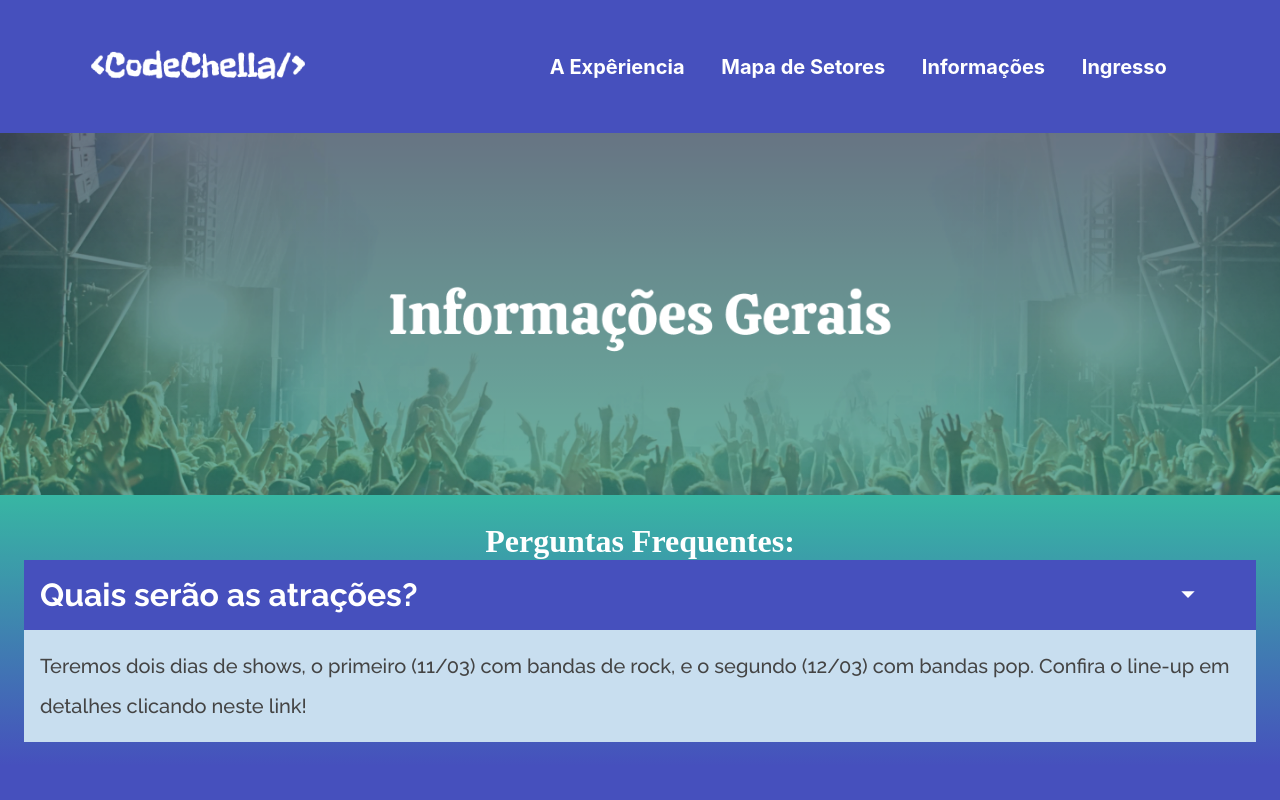
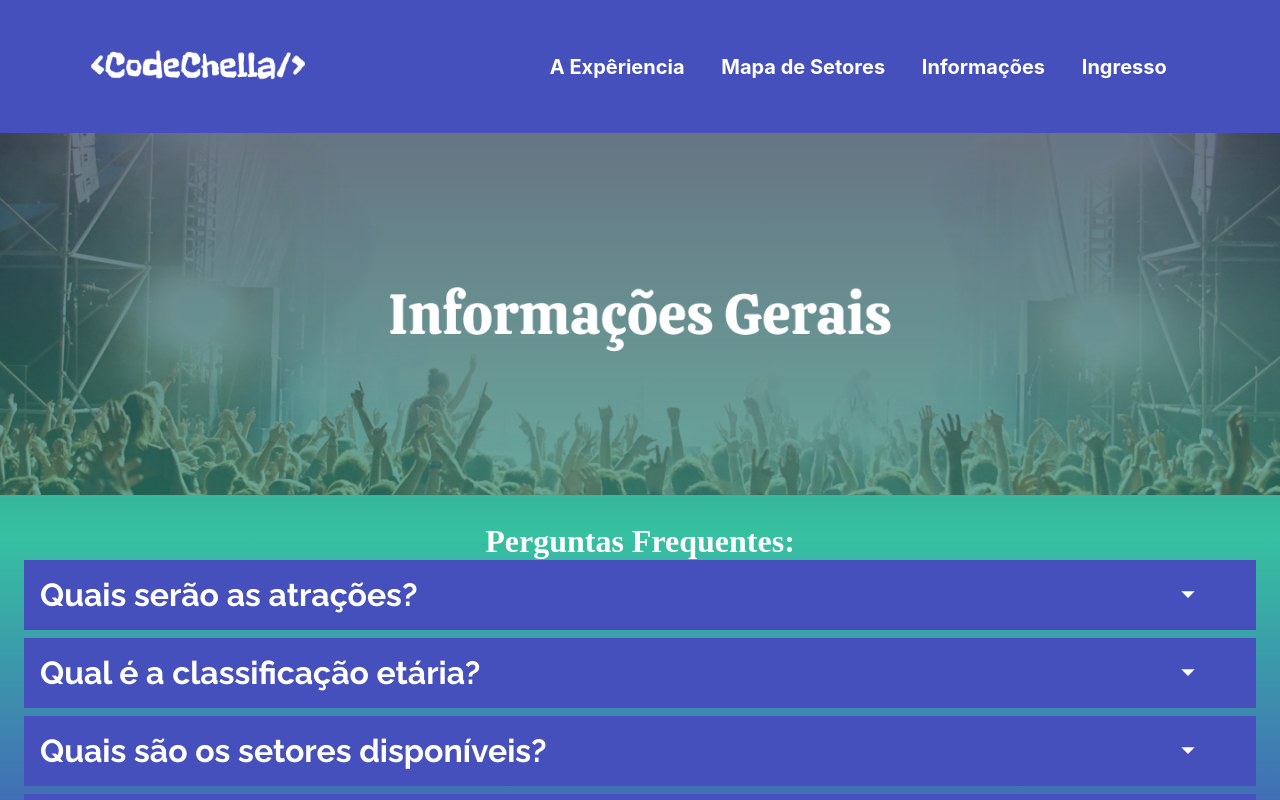
Before and after one commit to thaissamuniz/codechella, a React (Create React App) app: page /informacoes in a window 1280 px wide. Shown: the top 800 px of the page. Built offline with nearby package versions, Linux system fonts and the light colour scheme; a web font is replaced by a local one.

Commit message:
add accordion functionality

```diff
--- a/src/components/InfoAccordion/index.js
+++ b/src/components/InfoAccordion/index.js
@@ -1,18 +1,26 @@
+import { useState } from 'react';
 import './style.css';
 
 const InfoAccordion = ({ infoTitle, infoText }) => {
 
-    const openInfo = () => {
+    const [show, setShow] = useState(false);
+    const handleOpen = () => {
+        setShow(!show)
+    }
 
-    }
     return (
-        <div>
-            <div className='info__header'>
+        <div className='info__accordion'>
+            <div className='info__header' onClick={handleOpen}>
                 <h3>{infoTitle}</h3>
             </div>
-            <div className='info__content'>
-                <p>{infoText}</p>
-            </div>
+            {
+                show && (
+                    <div className='info__content'>
+                        <p>{infoText}</p>
+                    </div>
+                )
+            }
+
         </div>
     )
 }
--- a/src/components/InfoAccordion/style.css
+++ b/src/components/InfoAccordion/style.css
@@ -14,6 +14,10 @@
 
 }
 
+.info__accordion{
+    margin-bottom: 8px;
+}
+
 .info__content {
     background-color: #C8DEEF;
     font-family: 'Raleway', sans-serif;
--- /dev/null
+++ b/src/info.js
@@ -0,0 +1,24 @@
+const faqs = [
+    {
+        question: "Quais serão as atrações?",
+        answer:
+            "Teremos dois dias de shows, o primeiro (11/03) com bandas de rock, e o segundo (12/03) com bandas pop. Confira o line-up em detalhes clicando neste link!",
+    },
+    {
+        question: "Qual é a classificação etária?",
+        answer:
+            "Aperiam ab atque incidunt dolores ullam est, earum ipsa recusandae velit cumque. Aperiam ab atque incidunt dolores ullam est, earum ipsa recusandae velit cumque.",
+    },
+    {
+        question: "Quais são os setores disponíveis?",
+        answer:
+            "Blanditiis aliquid adipisci quisquam reiciendis voluptates itaque.",
+    },
+    {
+        question: "Quais são os itens proibidos?",
+        answer:
+            "Blanditiis aliquid adipisci quisquam reiciendis voluptates itaque.",
+    },
+];
+
+export default faqs;
--- a/src/pages/InfoScreen/index.js
+++ b/src/pages/InfoScreen/index.js
@@ -4,6 +4,7 @@ import bnImage from '../../img/Banner - Infos gerais.png';
 import bnImageDesk from '../../img/BannerInfoDesk.png';
 import Text from '../../components/Text';
 import InfoAccordion from '../../components/InfoAccordion';
+import faqs from 'info';
 
 const InfoScreen = () => {
     return (
@@ -14,7 +15,9 @@ const InfoScreen = () => {
                     <Text font={'Calistoga'} textSize={'32px'} text={'Perguntas Frequentes:'} />
                 </div>
                 <div>
-                    <InfoAccordion infoTitle={'Quais serão as atrações?'} infoText={'Teremos dois dias de shows, o primeiro (11/03) com bandas de rock, e o segundo (12/03) com bandas pop. Confira o line-up em detalhes clicando neste link!'} />
+                    {
+                        faqs.map(item => <InfoAccordion key={item.question} infoTitle={item.question} infoText={item.answer} />)
+                    }
                 </div>
             </div>
         </section>
--- a/src/pages/TicketScreen/index.js
+++ b/src/pages/TicketScreen/index.js
@@ -2,7 +2,6 @@ import './style.css'
 import Banner from '../../components/Banner';
 import bnImage from '../../img/Banner -ingresso.png';
 import bnImageDesk from '../../img/BannerTicketDesk.png'
-import Text from '../../components/Text';
 import Ticket from '../../components/Ticket';
 
 const TicketScreen = () => {
```
